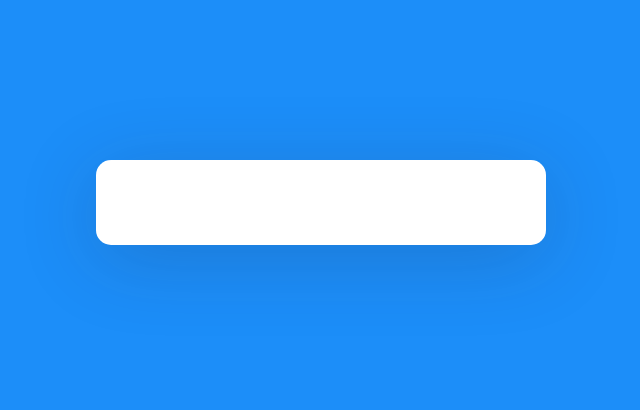
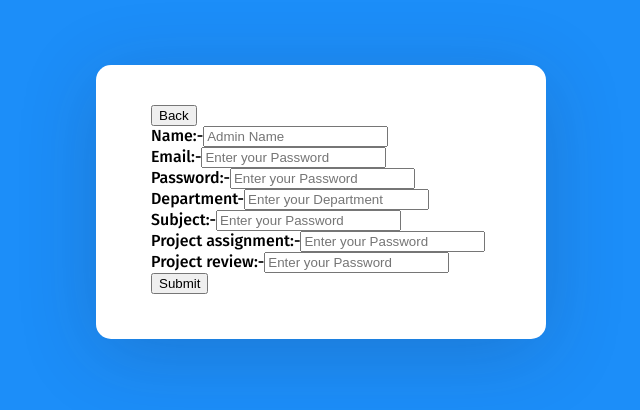
Before and after one commit to omtrivedioo3/SIH-TeachStromers-, a React (Create React App) app in the folder loginrepo/: page /UserRegister in a window 1280 px wide. Shown: the part 198-608 px from the top of the page, without its empty margins (319-959 px from the left). Built offline with nearby package versions, Linux system fonts and the light colour scheme.

Commit message:
fetching data to table

```diff
--- a/loginrepo/src/components/dashboard/AdminDashboard.js
+++ b/loginrepo/src/components/dashboard/AdminDashboard.js
@@ -29,6 +29,10 @@ function AdminDashboard() {
 
   const showusers = () => {
     window.location.href = "./AllUsers";
+  };
+
+  const PAassign = () => {
+    window.location.href = "./AssignWork";
   };
   return (
     <div>
@@ -70,6 +74,9 @@ function AdminDashboard() {
           Show All Users
         </button>
 
+        <button onClick={PAassign} className="btn btn-primary">
+          Project Assign
+        </button>
         <button onClick={logOut} className="btn btn-primary">
           Log Out
         </button>
--- a/loginrepo/src/components/dashboard/UserDashboard.js
+++ b/loginrepo/src/components/dashboard/UserDashboard.js
@@ -1,9 +1,34 @@
 import React from 'react'
+import { useNavigate,Navigate } from 'react-router-dom'
 
-function UserDashboard() {
+function UserDashboard () {
+    const Navigate=useNavigate();
+    const showhistory=()=>{
+        Navigate("./ShowHistory");
+    }
+    const showdesign=()=>{
+        Navigate("./ShowDesign");
+    }
+    const showreview=()=>{
+        Navigate("./ShowReview");
+    }
+    const showresource=()=>{
+        Navigate("./ShowResource");
+    }
+
+
+
     return (
         <div>
-            Hello User
+            Hello User!
+            <button className='btn btn-primary' onClick={showhistory} >History</button>
+            <button className='btn btn-primary' onClick={showdesign} >Curriculum Design</button>
+            <button className='btn btn-primary' onClick={showreview} >Curriculum Review</button>
+            <button className='btn btn-primary' onClick={showresource} >Resource Repository</button>
+            {/* <button className='btn btn-primary'></button> */}
+
+
+
         </div>
     )
 }
--- a/loginrepo/src/components/dashboard/UserRegister.js
+++ b/loginrepo/src/components/dashboard/UserRegister.js
@@ -1,10 +1,144 @@
-import React from 'react'
+import React, { useState } from "react";
+import { useNavigate,Navigate } from 'react-router-dom';
 
 function UserRegister() {
+
+   const Navigate = useNavigate();
+  const [user, setUser] = useState({
+    name: "",
+    email: "",
+    password:"",
+    department:"",
+    subject:"",
+    p_assignment:"",
+    p_review:""
+
+
+  });
+
+  const handleChange = (e) => {
+    const { name, value } = e.target;
+    setUser({
+      ...user,
+      [name]: value,
+    });
+  };
+  const registerUser = async (e) => {
+    e.preventDefault();
+    const res = await fetch("http://localhost:5000/user/UserRegister", {
+      method: "POST",
+      body: JSON.stringify(user),
+      headers: { "Content-Type": "application/json" },
+    });
+    const data1 = await res.json();
+
+    alert(data1.message);
+    if (data1.success) {
+      Navigate("/AdminDashboard");
+    }
+  };
+
+  const backbutton=()=>{
+    Navigate("/AdminDashboard");
+  }
     return (
-        <div>
+        <form onSubmit={registerUser}>
 
-        </div>
+        <div className="d-grid">
+        <button onClick={backbutton} type="back" className="btn btn-primary">
+          Back
+        </button>
+      </div>
+
+
+      <div className="mb-3">
+        <label> Name:-</label>
+        <input
+          type="text"
+          name="name"
+          value={user.name}
+          onChange={handleChange}
+          className="form-control"
+          placeholder="Admin Name"
+        />
+      </div>
+      <div className="mb-3">
+        <label>Email:-</label>
+        <input
+          type="email"
+          name="email"
+          className="form-control"
+          value={user.email}
+          onChange={handleChange}
+          placeholder="Enter your Password"
+        />
+      </div>
+      <div className="mb-3">
+        <label>Password:-</label>
+        <input
+          type="password"
+          name="password"
+          className="form-control"
+          value={user.password}
+          onChange={handleChange}
+          placeholder="Enter your Password"
+        />
+      </div>
+      <div className="mb-3">
+        <label>Department-</label>
+        <input
+          type="text"
+          name="department"
+          className="form-control"
+          value={user.department}
+          onChange={handleChange}
+          placeholder="Enter your Department"
+        />
+      </div>
+      <div className="mb-3">
+        <label>Subject:-</label>
+        <input
+          type="text"
+          name="subject"
+          className="form-control"
+          value={user.subject}
+          onChange={handleChange}
+          placeholder="Enter your Password"
+        />
+      </div>
+
+      <div className="mb-3">
+        <label>Project assignment:-</label>
+        <input
+          type="text"
+          name="p_assignment"
+          className="form-control"
+          value={user.p_assignment}
+          onChange={handleChange}
+          placeholder="Enter your Password"
+        />
+      </div>
+       <div className="mb-3">
+        <label>Project review:-</label>
+        <input
+          type="text"
+          name="p_review"
+          className="form-control"
+          value={user.p_review}
+          onChange={handleChange}
+          placeholder="Enter your Password"
+        />
+      </div>
+
+
+
+      <div className="d-grid">
+        <button type="submit" className="btn btn-primary">
+          Submit
+        </button>
+      </div>
+
+    </form>
     )
 }
 
```
